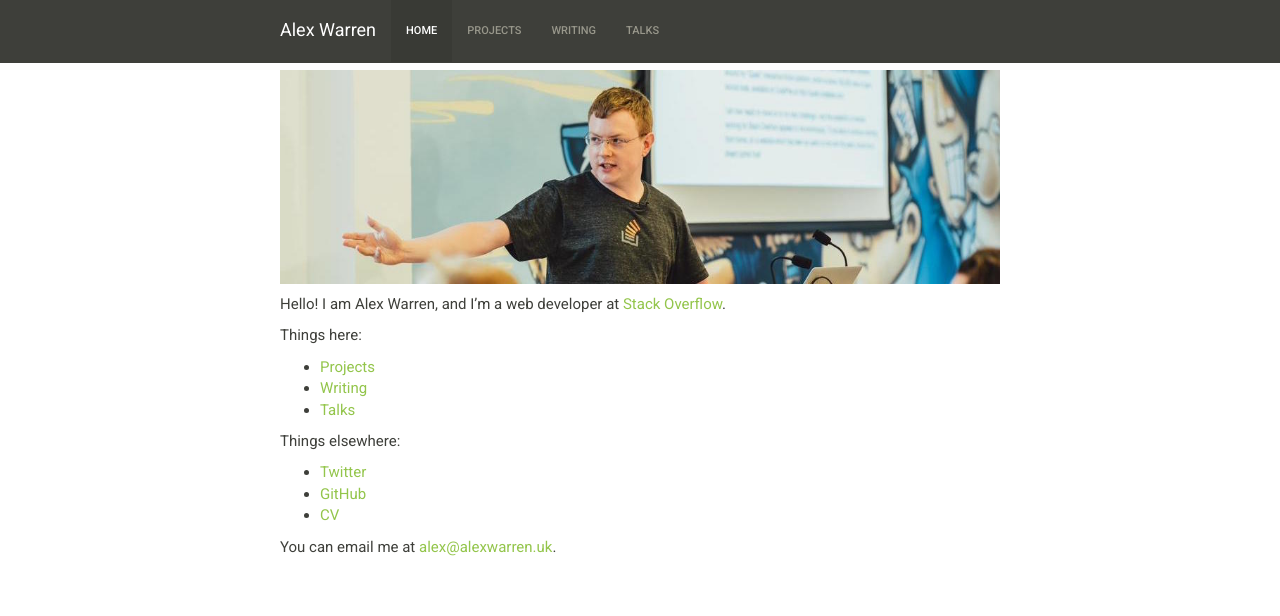
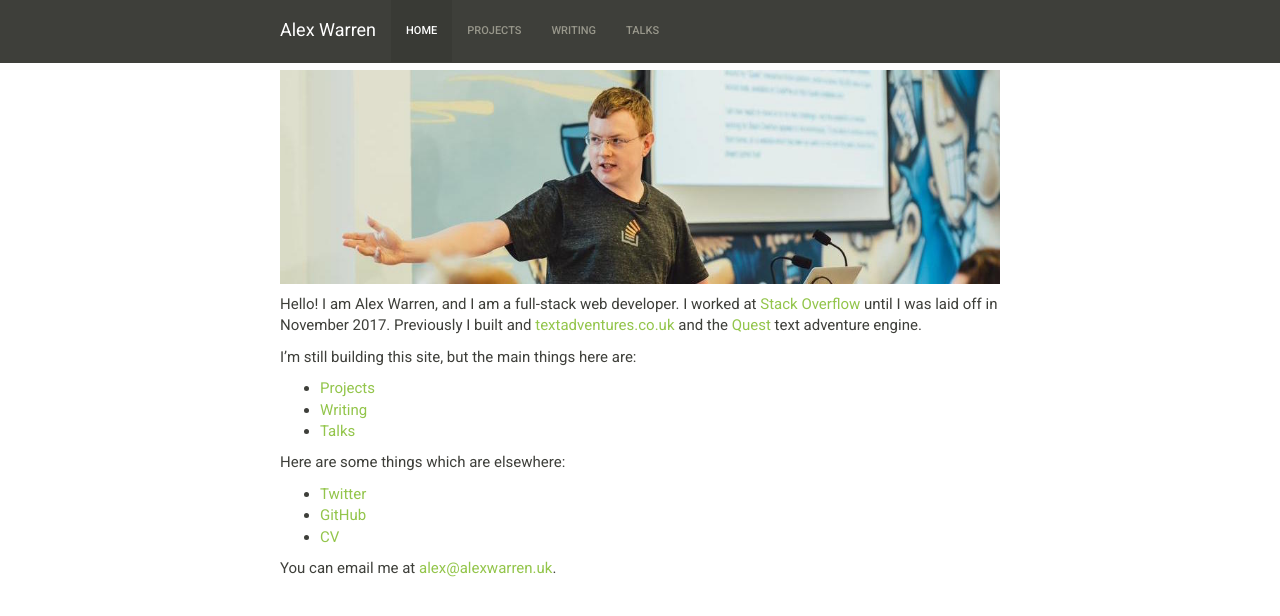
Before and after one commit to alexwarren/alexwarren.github.io, a Jekyll site: the page built from index.md, in a window 1280 px wide. Shown: the top 616 px of the page. Built offline with Jekyll 4.4.1, drawn with Linux system fonts in a browser that asks for light colours; nearby versions of some CDN libraries.

Commit message:
A little update

```diff
--- a/index.md
+++ b/index.md
@@ -5,15 +5,15 @@ title: Alex Warren
 
 ![Header](header.jpg)
 
-Hello! I am Alex Warren, and I'm a web developer at [Stack Overflow](https://stackoverflow.com).
+Hello! I am Alex Warren, and I am a full-stack web developer. I worked at [Stack Overflow](https://stackoverflow.com) until I was laid off in November 2017. Previously I built and [textadventures.co.uk](http://textadventures.co.uk) and the [Quest](https://github.com/textadventures/quest) text adventure engine.
 
-Things here:
+I'm still building this site, but the main things here are:
 
 - [Projects](/projects)
 - [Writing](/writing)
 - [Talks](/talks)
 
-Things elsewhere:
+Here are some things which are elsewhere:
 
 - [Twitter](https://twitter.com/alexwarren)
 - [GitHub](https://github.com/alexwarren)
```
